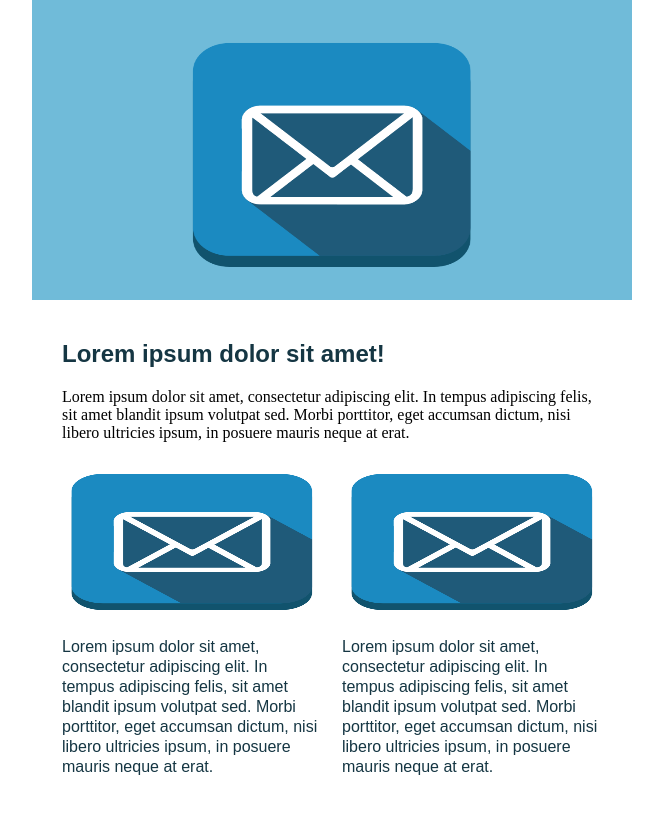
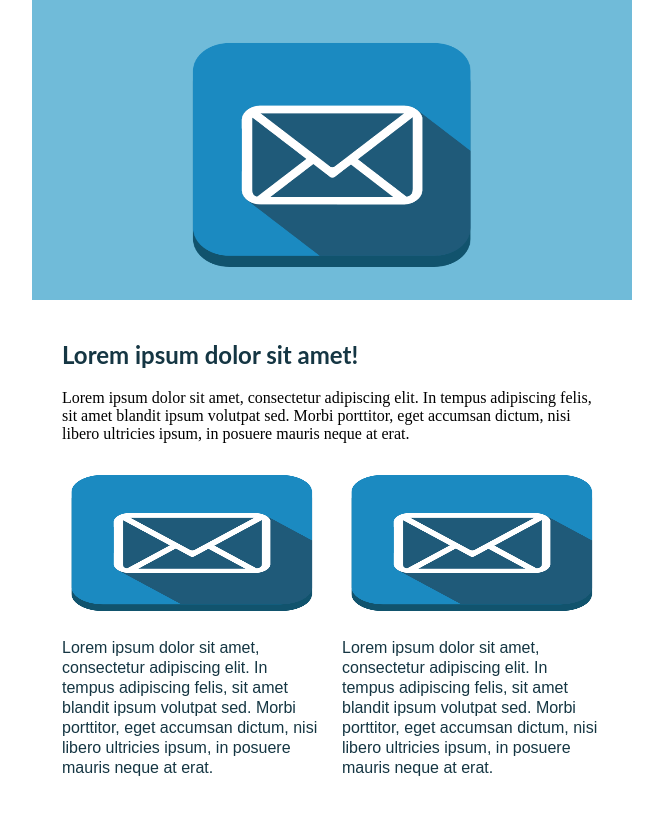
Before and after one commit to durodolaoluwatosin/email, a plain HTML site: page index.html in a window 1280 px wide. Shown: the top 814 px of the page, without its empty margins (308-971 px from the left). Drawn offline with Linux system fonts and the light colour scheme.

Commit message:
font
font changed to lato

```diff
--- a/index.html
+++ b/index.html
@@ -18,7 +18,7 @@
 			  <td bgcolor="#ffffff" style="padding: 40px 30px 40px 30px;">
 					<table border="0" cellpadding="0" cellspacing="0" width="100%">
 						 <tr>
-						  	<td style="color: #153643; font-family: Arial, sans-serif; font-size: 24px;">
+						  	<td style="color: #153643; font-family: Lato, sans-serif; font-size: 24px;">
 							 <b>Lorem ipsum dolor sit amet!</b>
 							</td>
 						 </tr>
```
